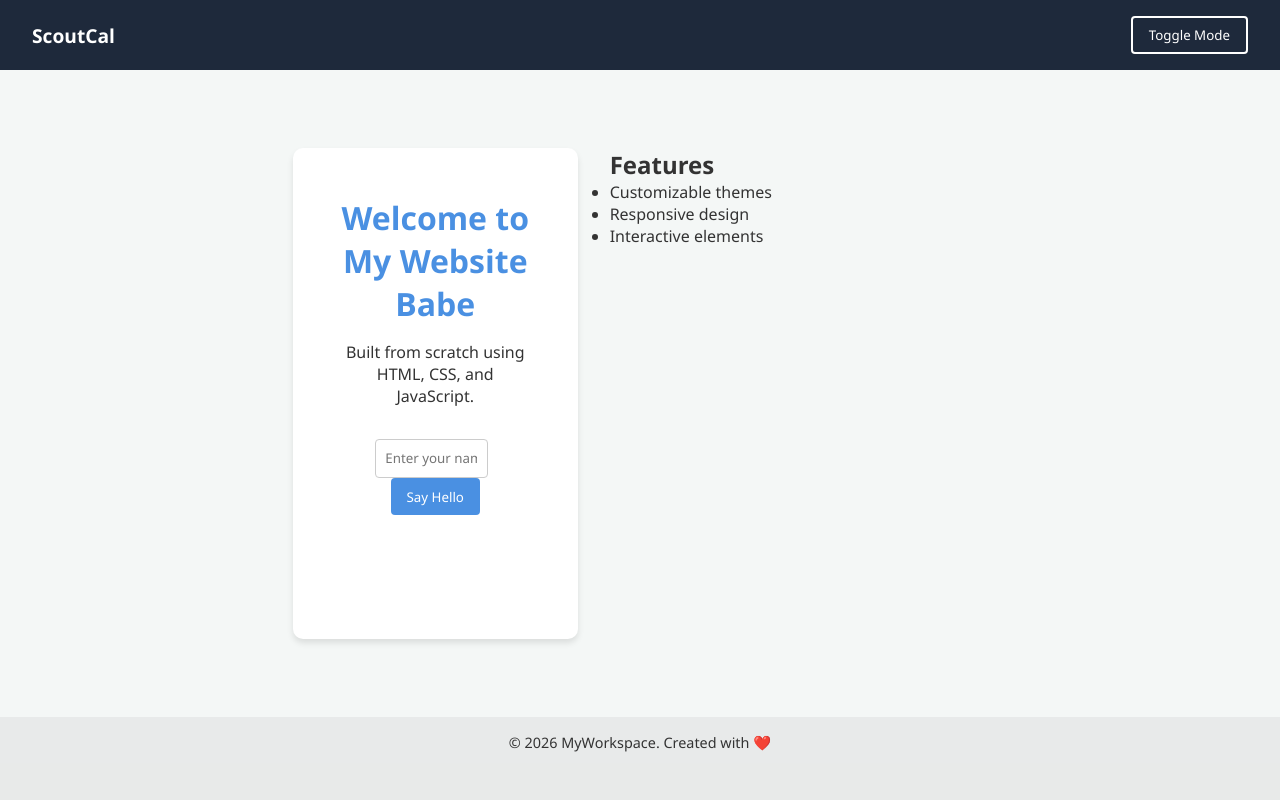
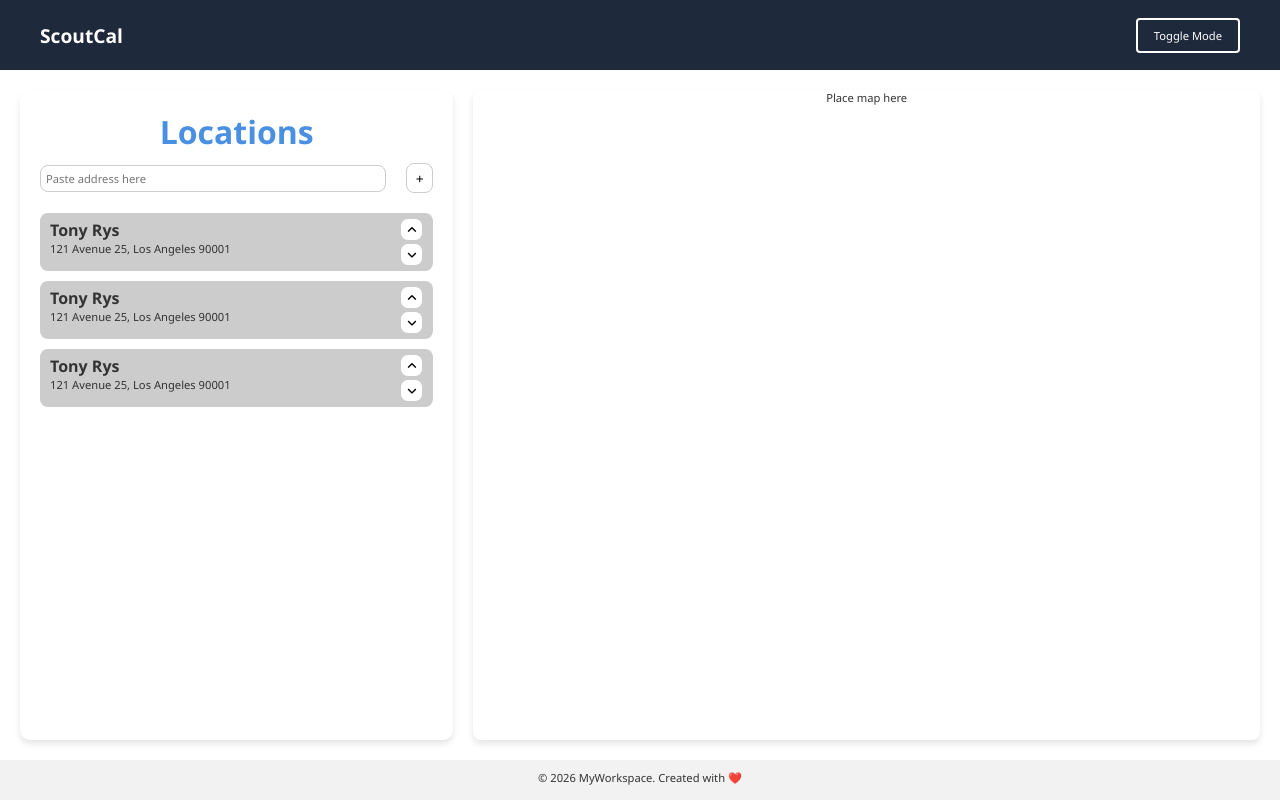
Before and after one commit to vodliosje/scoutcal, a plain HTML site: page index.html in a window 1280 px wide. Drawn offline with Linux system fonts and the light colour scheme.

Commit message:
intialize

```diff
--- a/index.html
+++ b/index.html
@@ -5,6 +5,9 @@
     <meta name="viewport" content="width=device-width, initial-scale=1.0" />
     <title>ScoutCal</title>
     <link rel="stylesheet" href="style.css" />
+
+    <!-- Link icon font-->
+    <link rel="stylesheet" href="https://cdnjs.cloudflare.com/ajax/libs/font-awesome/7.0.1/css/all.min.css">
   </head>
   <body>
     <header>
@@ -15,23 +18,52 @@
     <main>
       <div class="space">
         <div class="hero">
-          <h1>Welcome to My Website Babe</h1>
-          <p>Built from scratch using HTML, CSS, and JavaScript.</p>
+          <h1>Locations</h1>
 
-          <div class="interactive-box">
-            <input type="text" id="user-name" placeholder="Enter your name" />
-            <button id="greet-btn">Say Hello</button>
-            <p id="greeting-text"></p>
+          <div class="add-address-box">
+            <input type="text" id="address-box" placeholder="Paste address here" class = "address-input"/>
+            <button id="address-add-btn" class = "address-add-btn"><i class="fa-solid fa-plus"></i></button>
+
+          </div>
+
+          <ul class="address-list">
+            <li class="address-box">
+              <div class="address-subbox">
+              <h3 class="address-title">Tony Rys</h3>
+              <p class="address-detail">121 Avenue 25, Los Angeles 90001</p>
+              </div>
+              <div class="order-container">
+                <button class="order-up-btn"><i class="fa-solid fa-angle-up"></i></button>
+                <button class="order-down-btn"><i class="fa-solid fa-angle-down"></i></button>
+              </div>
+            </li>
+            <li class="address-box">
+              <div class="address-subbox">
+              <h3 class="address-title">Tony Rys</h3>
+              <p class="address-detail">121 Avenue 25, Los Angeles 90001</p>
+              </div>
+              <div class="order-container">
+                <button class="order-up-btn"><i class="fa-solid fa-angle-up"></i></button>
+                <button class="order-down-btn"><i class="fa-solid fa-angle-down"></i></button>
+              </div>
+            </li>
+            <li class="address-box">
+              <div class="address-subbox">
+              <h3 class="address-title">Tony Rys</h3>
+              <p class="address-detail">121 Avenue 25, Los Angeles 90001</p>
+              </div>
+              <div class="order-container">
+                <button class="order-up-btn"><i class="fa-solid fa-angle-up"></i></button>
+                <button class="order-down-btn"><i class="fa-solid fa-angle-down"></i></button>
+              </div>
+            </li>
+          </ul>
+        </div>
+        <div class="map">
+          <div class="map-holder">
+            <p class="map">Place map here</p>
           </div>
         </div>
-        <div class="map">
-          <h2>Features</h2>
-          <ul>
-            <li>Customizable themes</li>
-            <li>Responsive design</li>
-            <li>Interactive elements</li>
-          </ul>
-      </div>
     </main>
 
     <footer>
--- a/style.css
+++ b/style.css
@@ -13,6 +13,31 @@
   --card-bg: #ffffff;
   --primary-color: #4a90e2;
   --header-bg: #1e293b;
+  --medium-gray-color: #ccc;
+  --white-color: #fff;
+
+  /*Font Sizes*/
+  --font-size-s: 0.7rem;
+  --font-size-n: 1rem;
+  --font-size-m: 1.12rem;
+  --font-size-l: 1.5rem;
+  --font-size-xl: 2rem;
+  --font-size-xxl: 4rem;
+
+  /*Font Weights*/
+  --font-weight-thin: 200;
+  --font-weight-normal: 400;
+  --font-weight-medium: 500;
+  --font-weight-semibold: 600;
+  --font-weight-bold: 700;
+
+  /*Border Radius*/
+  --border-radius-s: 8px;
+  --border-radius-m: 30px;
+  --border-radius-circle: 50%;
+
+  /*Site max width*/
+  --site-max-width: 95rem;
 }
 
 /* Dark theme variables */
@@ -22,27 +47,29 @@
   --card-bg: #1e1e1e;
   --primary-color: #357abd;
   --header-bg: #0f172a;
+  --white-color: #fff;
 }
 
 body {
-  background-color: var(--bg-color);
+  background-color: var(--white-color);
   color: var(--text-color);
   transition:
     background-color 0.3s,
     color 0.3s;
   display: flex;
   flex-direction: column;
-  min-height: 100vh;
+  height: 100vh;
 }
 
 /* Header */
 header {
   background-color: var(--header-bg);
   color: white;
-  padding: 1rem 2rem;
+  padding: 10px 40px;
   display: flex;
   justify-content: space-between;
   align-items: center;
+  height: 70px;
 }
 
 .logo {
@@ -69,71 +96,148 @@ header {
 main {
   flex: 1;
   display: flex;
-  justify-content: center;
+  justify-content: space-between;
   align-items: center;
-  padding: 2rem;
+  padding: 20px;
 }
 
+.space {
+  width: 100%;
+  display: flex;
+  gap: 20px;
+}
+h1 {
+  margin-bottom: 10px;
+  color: var(--primary-color);
+}
+
+h3 {
+  font-size: var(--font-size-n);
+  font-weight: var(--font-weight-bold);
+}
+
+p {
+  font-size: var(--font-size-s);
+  font-weight: var(--font-weight-normal);
+  margin-bottom: 10px;
+}
+
+ul {
+  list-style: none;
+}
+
+button {
+  border: 1px solid var(--medium-gray-color);
+  padding: 2px;
+  border-radius: var(--border-radius-s);
+  font-size: var(--font-size-s);
+  background: var(--white-color);
+}
+
+/* Location section*/
 .hero {
   flex: 1;
   text-align: center;
   background-color: var(--card-bg);
-  padding: 3rem;
+  padding: 20px 20px;
   border-radius: 10px;
   box-shadow: 0 4px 6px rgba(0, 0, 0, 0.1);
   max-width: 500px;
   width: 100%;
+  height: calc(95vh - 70px - 40px);
 }
 
-h1 {
-  margin-bottom: 1rem;
-  color: var(--primary-color);
+.hero .add-address-box {
+  display: flex;
+  gap: 20px;
+  align-items: center;
+  margin-bottom: 20px;
 }
 
-p {
-  margin-bottom: 2rem;
+.hero .add-address-box .address-input {
+  border: 1px solid var(--medium-gray-color);
+  border-radius: var(--border-radius-s);
+  padding: 5px;
+  font-size: var(--font-size-s);
+  font-weight: var(--font-weight-normal);
+  width: 100%;
 }
 
-/* Interactive elements */
-.interactive-box input {
-  padding: 0.6rem;
-  width: 60%;
-  border: 1px solid #ccc;
-  border-radius: 4px;
-  margin-right: 0.5rem;
+.hero .add-address-box .address-add-btn {
+  width: 30px;
+  height: 30px;
+  border-radius: var(--border-radius-s);
+  border: 1px solid var(--medium-gray-color);
+  padding: 2px;
+  font-size: var(--border-radius-s);
+  background: var(--white-color);
+  transition: 0.3s ease;
 }
 
-.interactive-box button {
-  padding: 0.6rem 1rem;
-  background-color: var(--primary-color);
-  color: white;
-  border: none;
-  border-radius: 4px;
-  cursor: pointer;
+.hero .add-address-box .address-add-btn:hover {
+  color: var(--white-color);
+  background: var(--header-bg);
+}
+.hero .address-list .address-box {
+  display: flex;
+  justify-content: space-between;
+  align-items: center;
+  padding: 5px 10px;
+  margin-bottom: 10px;
+  background-color: var(--medium-gray-color);
+  border-radius: var(--border-radius-s);
 }
 
-.interactive-box button:hover {
-  opacity: 0.9;
+.hero .address-box .address-subbox {
+  display: flex;
+  flex-direction: column;
+  align-items: flex-start;
+  text-align: center;
+}
+.hero .address-box .order-container {
+  display: flex;
+  flex-direction: column;
+  gap: 2px;
+}
+.hero .order-container .order-up-btn,
+.order-down-btn {
+  width: 23px;
+  height: 23px;
+  font-weight: var(--font-weight-normal);
 }
 
-#greeting-text {
-  margin-top: 1.5rem;
-  font-weight: bold;
-  height: 20px; /* Prevents layout shifting */
+.hero .order-container .order-up-btn:hover,
+.order-down-btn:hover {
+  color: var(--bg-color);
+  background: var(--primary-color);
+}
+
+/* Map section */
+.map {
+  flex: 2;
+  align-items: center;
+}
+
+.map .map-holder {
+  background-color: var(--card-bg);
+  border-radius: var(--border-radius-s);
+  box-shadow: 0 4px 6px rgba(0, 0, 0, 0.1);
+  height: calc(95vh - 70px - 40px);
+}
+
+.map p {
+  text-align: center;
 }
 
 /* Footer */
 footer {
+  height: 40px;
   text-align: center;
-  padding: 1rem;
-  font-size: 0.9rem;
+  padding: 10px;
+  font-size: var(--font-size-s);
   background-color: rgba(0, 0, 0, 0.05);
 }
 
-.space {
-  display: flex;
-  gap: 2rem;
+footer p {
+  margin-bottom: 0;
 }
-.map {
-  flex: 2;
-}
```
